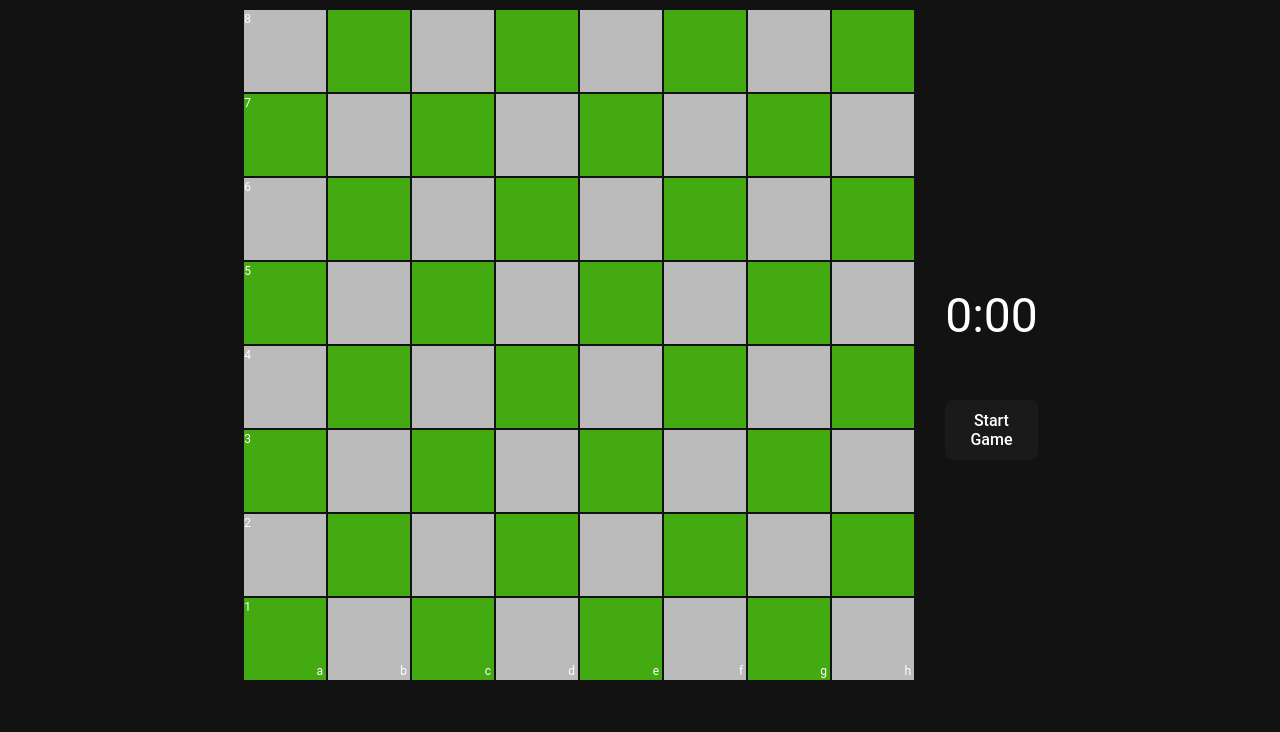
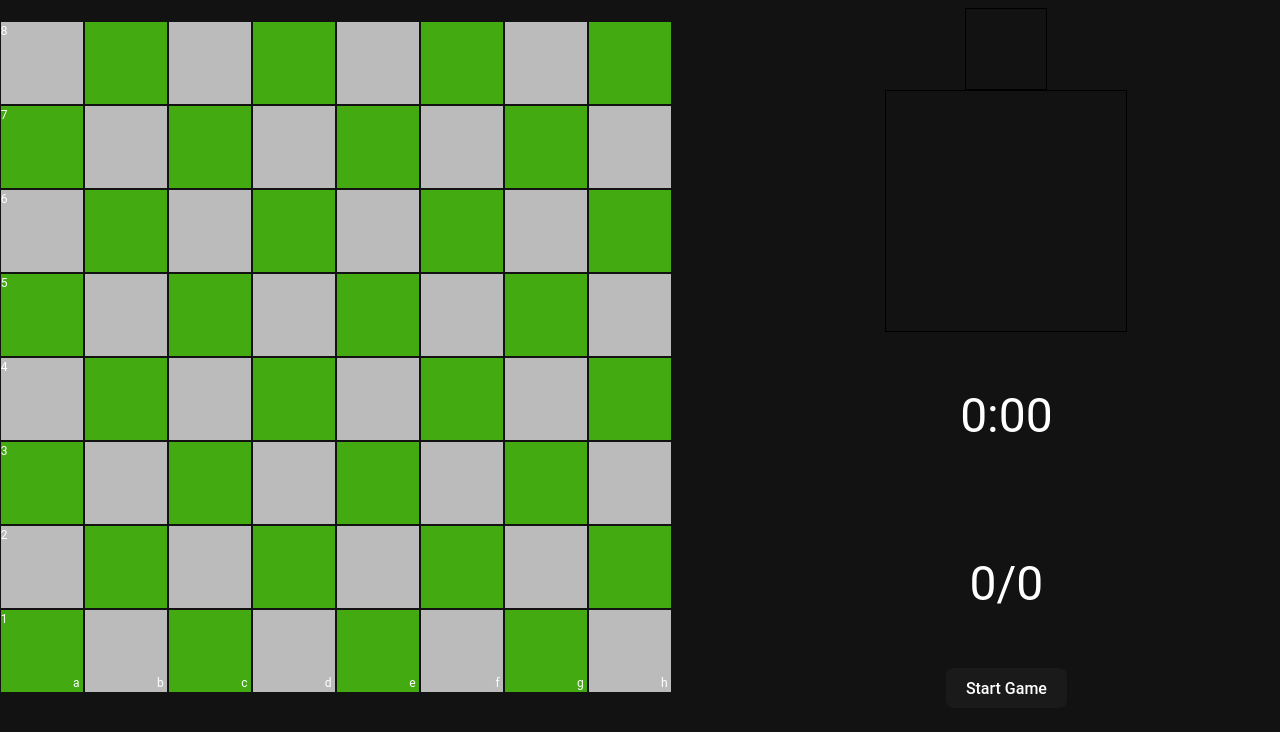
Before and after one commit to robinpunn/promotional-email, a React (Vite) app: page / in a window 1280 px wide. Shown: the top 732 px of the page. Built offline with nearby package versions, Linux system fonts and the light colour scheme.

Commit message:
added current, histoyr, and score components

```diff
--- a/src/App.css
+++ b/src/App.css
@@ -11,10 +11,13 @@
   align-items: center;
   justify-content: space-between;
   font-family: 'Roboto', sans-serif;
+  position: relative;
 }
 
 .board-container {
-  width: 1000%;
+  position: relative;
+  right: 20%;
+  width: 80%;
 }
 
 .other-container {
@@ -22,5 +25,26 @@
   flex-direction: column;
   align-items: center;
   justify-content: space-between;
-  width: 35%;
+  width: 20%;
 }
+
+.history-container {
+  display: flex;
+  flex-direction: row;
+  flex-wrap: wrap;
+  align-items: center;
+  justify-content: center;
+  width: 15rem;
+  height: 15rem;
+  border: 1px solid black;
+  overflow: hidden;
+}
+
+.current-container {
+  display: flex;
+  align-items: center;
+  justify-content: center;
+  width: 5rem;
+  height: 5rem;
+  border: 1px solid black;
+}
--- a/src/App.jsx
+++ b/src/App.jsx
@@ -4,6 +4,9 @@ import { getRandomSquare } from "./services/random";
 import Start from "./components/Start";
 import "./App.css";
 import Timer from "./components/Timer";
+import Score from "./components/Score";
+import CurrentSquare from "./components/CurrentSquare";
+import History from "./components/History";
 
 function App() {
   const [board, setBoard] = useState(null);
@@ -11,9 +14,9 @@ function App() {
   const [countDown, setCountDown] = useState("0:00");
   const [preCountDown, setPreCountDown] = useState("");
   const [countDownStart, setCountDownStart] = useState(false);
-  const [select, setSelect] = useState(null);
   const [history, setHistory] = useState([]);
   const [choiceHx, setChoiceHx] = useState([]);
+  const [score, setScore] = useState(0);
 
   /*countdown timer*/
   useEffect(() => {
@@ -45,10 +48,10 @@ function App() {
 
   /*start timer function*/
   const handleStart = () => {
+    setScore(0);
     setCountDownStart(true);
     setPreCountDown(3);
     setCountDown(30);
-    setSelect(null);
     setHistory([]);
     setChoiceHx([]);
     setId(null);
@@ -56,11 +59,29 @@ function App() {
 
   /*select square*/
   const handleChoice = (e) => {
+    let choice = e.target.id;
+    // setSelect(choice);
     if (countDownStart && preCountDown === 0) {
-      console.log(e.target.id, history, choiceHx);
-      setSelect(e.target.id);
-      setHistory([...history, e.target.id]);
-      setChoiceHx([...choiceHx, e.target.id]);
+      if (choice === id) {
+        setChoiceHx([...choiceHx, choice]);
+        setHistory([...history, id]);
+        setScore(score + 1);
+        setId(getRandomSquare().id);
+      } else {
+        setChoiceHx([...choiceHx, choice]);
+        setHistory([...history, id]);
+        setId(getRandomSquare().id);
+      }
+      console.log(
+        "score:",
+        score,
+        "id:",
+        id,
+        "history:",
+        history,
+        "choice:",
+        choiceHx
+      );
     }
   };
 
@@ -75,7 +96,10 @@ function App() {
         />
       </div>
       <div className="other-container">
+        <CurrentSquare id={id} />
+        <History history={history} choice={choiceHx} />
         <Timer time={countDown} />
+        <Score score={score} history={history} />
         <Start handleStart={handleStart} disabled={countDownStart} />
       </div>
     </div>
--- a/src/components/ChessBoard.css
+++ b/src/components/ChessBoard.css
@@ -57,12 +57,14 @@
 @keyframes fade-in-out {
   0% {
     opacity: 1;
+    transform: translateY(0);
   }
   50% {
     opacity: 0.5;
   }
   100% {
     opacity: 0;
+    transform: translateY(-100%);
   }
 }
 
--- /dev/null
+++ b/src/components/CurrentSquare.jsx
@@ -0,0 +1,13 @@
+import React from "react";
+
+function CurrentSquare({ id }) {
+  return (
+    <div className="current-container">
+      <p className="current" style={{ color: "white", fontSize: "2rem" }}>
+        {id}
+      </p>
+    </div>
+  );
+}
+
+export default CurrentSquare;
--- /dev/null
+++ b/src/components/History.jsx
@@ -0,0 +1,21 @@
+import React from "react";
+
+function History({ history, choice }) {
+  return (
+    <div className="history-container">
+      {history.map((item, index) => {
+        const isCorrect = item === choice[index];
+        const symbol = isCorrect ? "✓" : "✕";
+        const color = isCorrect ? "green" : "red";
+        return (
+          <p style={{ color }} key={index}>
+            <span style={{ color }}>{symbol} </span>
+            {item}
+          </p>
+        );
+      })}
+    </div>
+  );
+}
+
+export default History;
--- /dev/null
+++ b/src/components/Score.jsx
@@ -0,0 +1,14 @@
+import React from "react";
+
+function Score({ score, history }) {
+  return (
+    <div className="score-container">
+      {" "}
+      <p style={{ color: "white", fontSize: "3rem" }}>
+        {score}/{history.length}
+      </p>
+    </div>
+  );
+}
+
+export default Score;
--- a/src/index.css
+++ b/src/index.css
@@ -60,7 +60,7 @@ button:focus-visible {
     color: #747bff;
   }
   button {
-    background-color: #f9f9f9;
+    background-color: #01de26;
   }
 }
 
```
